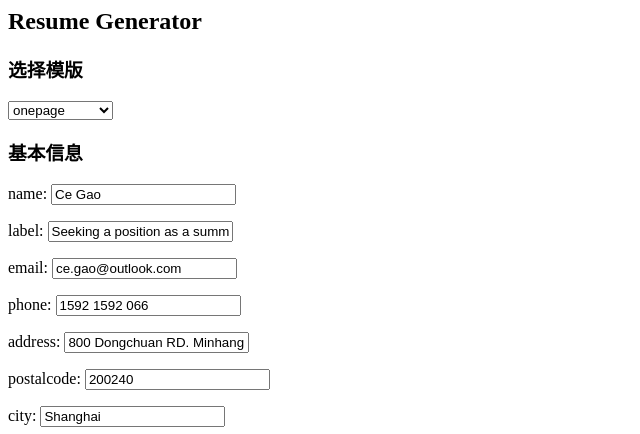
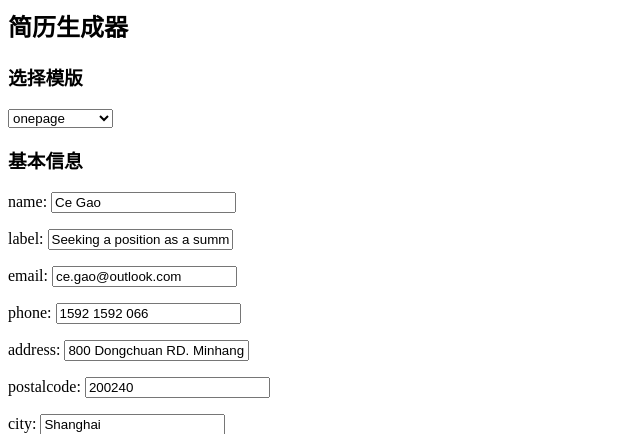
Before and after one commit to sherlockkenan/Software_innovation, a Spring app: template resume1/src/main/resources/templates/index.html in a window 1280 px wide. Shown: the top 434 px of the page, without its empty margins (0-640 px from the left). Run offline with Thymeleaf, Linux system fonts and the light colour scheme; the template is opened without the code that fills it, so the values that code supplies are empty.

Commit message:
test jenkins 1000

```diff
--- a/resume1/src/main/resources/templates/index.html
+++ b/resume1/src/main/resources/templates/index.html
@@ -2,7 +2,7 @@
 <head>
     <title>Welcome</title>
 </head>
-<h2>Resume Generator</h2>
+<h2>简历生成器</h2>
 <body>
 <form action="#" th:action="@{/resume}" th:object="${resumeinfo}" method="post">
 
--- a/resume1/src/main/resources/templates/login.html
+++ b/resume1/src/main/resources/templates/login.html
@@ -2,7 +2,7 @@
 <head>
     <title>Welcome</title>
 </head>
-<h2>Resume Generator</h2>
+<h2>简历生成器</h2>
 <body>
 <form action="#" th:action="@{/login}" th:object="${user}" method="post">
 
--- a/resume1/src/main/resources/templates/loginerror.html
+++ b/resume1/src/main/resources/templates/loginerror.html
@@ -2,7 +2,7 @@
 <head>
     <title>Welcome</title>
 </head>
-<h2>Resume Generator</h2>
+<h2>简历生成器</h2>
 <body>
 登录失败！
 </body>
```
